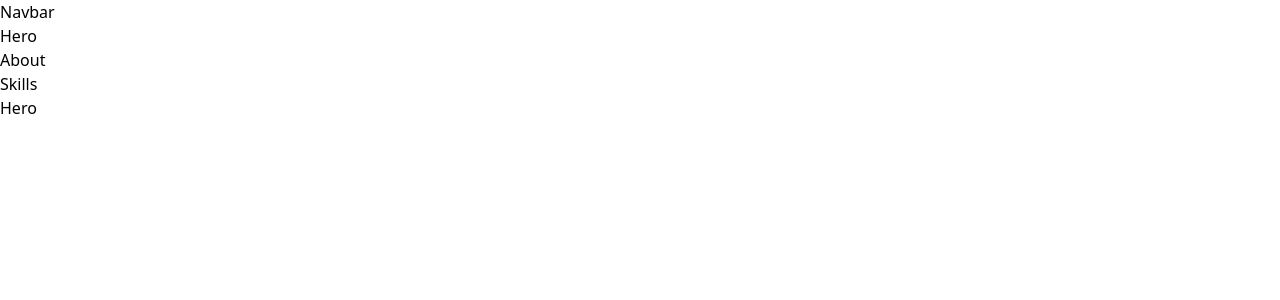
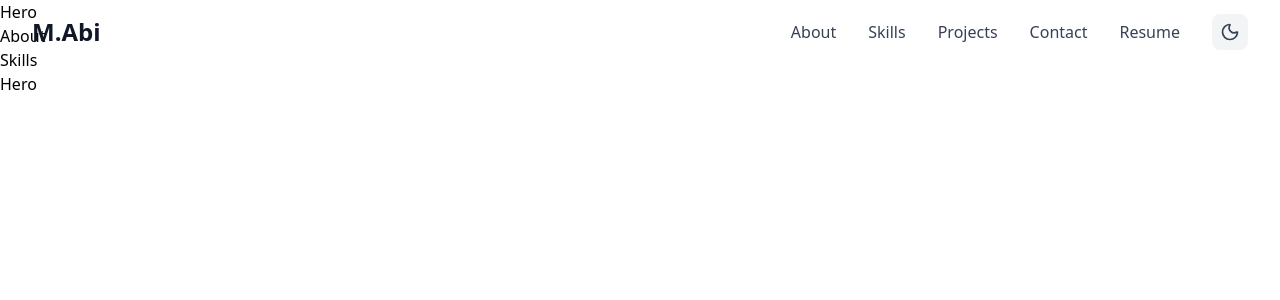
Before and after one commit to MohammedAbi/mohammed-abdul-abi, a React (Vite) app: page / in a window 1280 px wide. Shown: the top 300 px of the page. Built offline with nearby package versions, Linux system fonts and the light colour scheme.

Commit message:
add Navbar component

```diff
--- a/src/App.jsx
+++ b/src/App.jsx
@@ -1,19 +1,41 @@
-import React from "react";
+import React, { useState, useEffect } from "react";
 import { BrowserRouter as Router, Routes, Route } from "react-router-dom";
+import Navbar from "./components/Navbar";
 import Home from "./pages/Home";
 import ProjectDetails from "./components/ProjectDetails";
-import Navbar from "./components/Navbar";
+import ScrollToTop from "./components/ScrollToTop";
 
-const App = () => {
+function App() {
+  const [isDarkMode, setIsDarkMode] = useState(false);
+
+  const toggleDarkMode = () => setIsDarkMode((prev) => !prev);
+
+  useEffect(() => {
+    if (isDarkMode) {
+      document.documentElement.classList.add("dark");
+    } else {
+      document.documentElement.classList.remove("dark");
+    }
+  }, [isDarkMode]);
+
   return (
     <Router>
-      <Navbar />
+      <ScrollToTop />
+      <Navbar
+        isDarkMode={isDarkMode}
+        toggleDarkMode={toggleDarkMode}
+        toggleResume={() => {}}
+        toggleBlog={() => {}}
+        activeSection=""
+        showResume={false}
+        showBlog={false}
+      />
       <Routes>
         <Route path="/" element={<Home />} />
         <Route path="/projects/:slug" element={<ProjectDetails />} />
       </Routes>
     </Router>
   );
-};
+}
 
 export default App;
--- a/src/components/Navbar.jsx
+++ b/src/components/Navbar.jsx
@@ -1,7 +1,154 @@
-import React from "react";
+import React, { useState, useEffect } from "react";
+import { Menu, X, Sun, Moon } from "lucide-react";
+import { useNavigate } from "react-router-dom";
 
-const Navbar = () => {
-  return <div>Navbar</div>;
+const Navbar = ({
+  isDarkMode,
+  toggleDarkMode,
+  toggleResume,
+  toggleBlog,
+  activeSection,
+  showResume,
+  showBlog,
+}) => {
+  const [isMenuOpen, setIsMenuOpen] = useState(false);
+  const [isScrolled, setIsScrolled] = useState(false);
+  const navigate = useNavigate();
+
+  useEffect(() => {
+    const handleScroll = () => {
+      setIsScrolled(window.scrollY > 20);
+    };
+    window.addEventListener("scroll", handleScroll);
+    return () => window.removeEventListener("scroll", handleScroll);
+  }, []);
+
+  const navLinks = [
+    { id: "about", label: "About" },
+    { id: "skills", label: "Skills" },
+    { id: "projects", label: "Projects" },
+    { id: "contact", label: "Contact" },
+    { id: "resume", label: "Resume" },
+  ];
+
+  const handleNavClick = (e, sectionId) => {
+    e.preventDefault();
+    setIsMenuOpen(false);
+
+    if (sectionId === "resume") {
+      toggleResume();
+      return;
+    }
+    if (sectionId === "blog") {
+      toggleBlog();
+      return;
+    }
+
+    const section = document.getElementById(sectionId);
+
+    if (section) {
+      section.scrollIntoView({ behavior: "smooth" });
+    } else {
+      navigate("/");
+      setTimeout(() => {
+        const el = document.getElementById(sectionId);
+        if (el) el.scrollIntoView({ behavior: "smooth" });
+      }, 200);
+    }
+  };
+
+  return (
+    <nav
+      className={`fixed w-full z-50 transition-all duration-300 ${
+        isScrolled
+          ? "bg-white/90 dark:bg-gray-900/90 backdrop-blur-sm shadow-lg"
+          : "bg-transparent"
+      }`}
+    >
+      <div className="max-w-7xl mx-auto px-4 sm:px-6 lg:px-8">
+        <div className="flex items-center justify-between h-16">
+          {/* Logo */}
+          <div className="flex-shrink-0">
+            <a
+              href="#hero"
+              onClick={(e) => handleNavClick(e, "hero")}
+              className="text-2xl font-bold text-gray-900 dark:text-white"
+            >
+              M.Abi
+            </a>
+          </div>
+          {/* Desktop menu */}
+          <div className="hidden md:flex items-center space-x-8">
+            {navLinks.map((link) => (
+              <a
+                key={link.id}
+                href={`#${link.id}`}
+                onClick={(e) => handleNavClick(e, link.id)}
+                className={`${
+                  activeSection === link.id ||
+                  (link.id === "resume" && showResume) ||
+                  (link.id === "blog" && showBlog)
+                    ? "text-blue-600 dark:text-blue-400"
+                    : "text-gray-700 dark:text-gray-300 hover:text-gray-900 dark:hover:text-white"
+                } transition-colors`}
+              >
+                {link.label}
+              </a>
+            ))}
+            <button
+              onClick={toggleDarkMode}
+              className="p-2 rounded-lg bg-gray-100 dark:bg-gray-800 text-gray-700 dark:text-gray-300 hover:bg-gray-200 dark:hover:bg-gray-700 transition-colors"
+              aria-label={
+                isDarkMode ? "Switch to light mode" : "Switch to dark mode"
+              }
+            >
+              {isDarkMode ? <Sun size={20} /> : <Moon size={20} />}
+            </button>
+          </div>
+          {/* Mobile toggle */}
+          <div className="md:hidden flex items-center">
+            <button
+              onClick={toggleDarkMode}
+              className="p-2 mr-2 rounded-lg bg-gray-100 dark:bg-gray-800 text-gray-700 dark:text-gray-300 hover:bg-gray-200 dark:hover:bg-gray-700 transition-colors"
+              aria-label={
+                isDarkMode ? "Switch to light mode" : "Switch to dark mode"
+              }
+            >
+              {isDarkMode ? <Sun size={20} /> : <Moon size={20} />}
+            </button>
+            <button
+              onClick={() => setIsMenuOpen(!isMenuOpen)}
+              className="text-gray-700 dark:text-gray-300"
+              aria-label={isMenuOpen ? "Close menu" : "Open menu"}
+            >
+              {isMenuOpen ? <X size={24} /> : <Menu size={24} />}
+            </button>
+          </div>
+        </div>
+      </div>
+      {/* Mobile menu */}
+      <div className={`md:hidden ${isMenuOpen ? "block" : "hidden"}`}>
+        <div className="px-2 pt-2 pb-3 space-y-1 bg-white dark:bg-gray-900 shadow-lg">
+          {navLinks.map((link) => (
+            <a
+              key={link.id}
+              href={`#${link.id}`}
+              onClick={(e) => handleNavClick(e, link.id)}
+              className={`block px-3 py-2 ${
+                activeSection === link.id ||
+                (link.id === "resume" && showResume) ||
+                (link.id === "blog" && showBlog)
+                  ? "text-blue-600 dark:text-blue-400"
+                  : "text-gray-700 dark:text-gray-300 hover:text-gray-900 dark:hover:text-white"
+              } transition-colors`}
+            >
+              {link.label}
+            </a>
+          ))}
+        </div>
+      </div>
+    </nav>
+  );
 };
 
 export default Navbar;
--- /dev/null
+++ b/src/components/ScrollToTop.jsx
@@ -0,0 +1,19 @@
+import { useEffect } from "react";
+import { useLocation } from "react-router-dom";
+
+const ScrollToTop = () => {
+  const { pathname, hash } = useLocation();
+
+  useEffect(() => {
+    if (hash) {
+      const el = document.querySelector(hash);
+      if (el) el.scrollIntoView({ behavior: "smooth" });
+    } else {
+      window.scrollTo({ top: 0, behavior: "smooth" });
+    }
+  }, [pathname, hash]);
+
+  return null;
+};
+
+export default ScrollToTop;
--- /dev/null
+++ b/src/data/navLinks.js
@@ -0,0 +1,7 @@
+export const navLinks = [
+  { id: "about", label: "About" },
+  { id: "skills", label: "Skills" },
+  { id: "projects", label: "Projects" },
+  { id: "contact", label: "Contact" },
+  { id: "resume", label: "Resume" },
+];
```
Also changed, not shown: package.json (+11 -10 lines), 1 other file (tests, documents, lock files or other folders).
